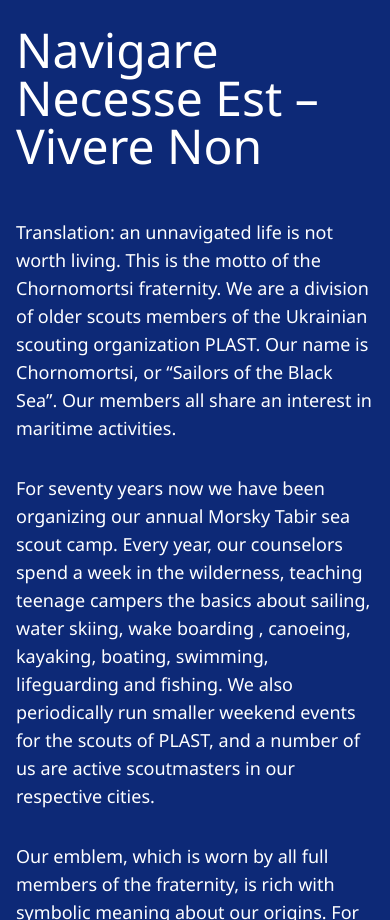
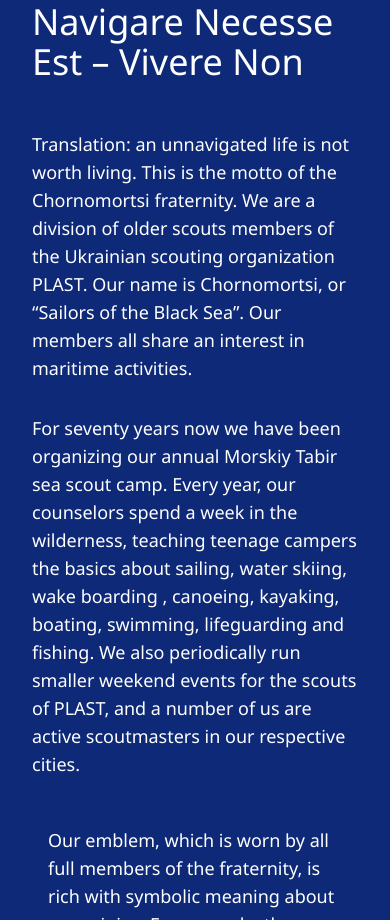
Before and after one commit to MaximMurphy/chm-website, a Next.js app: page / in a window 390 px wide. Shown: the part 1080-2000 px from the top of the page. Built offline with nearby package versions, Linux system fonts and the light colour scheme.

Commit message:
rework front page layout

```diff
--- a/src/app/(general)/page.jsx
+++ b/src/app/(general)/page.jsx
@@ -2,6 +2,7 @@
 import Image from "next/image";
 import Navigare from "@/components/Navigare";
 import Carousel from "@/components/Carousel";
+import HomeInfo from "@/components/HomeInfo";
 
 export default function Home() {
   return (
@@ -25,11 +26,16 @@
           className="h-[36rem] md:h-[40rem] lg:h-[45rem] object-cover relative brightness-90"
         />
       </div>
-      <h1 className="text-5xl">
-        <Translation translationKey="home_greeting" />
-      </h1>
-      <Carousel />
-      <Navigare />
+      <div className="flex flex-col lg:flex-row w-full items-center lg:items-start justify-between gap-8 px-8">
+        <Carousel />
+        <div className="flex flex-col w-fit gap-8">
+          <h1 className="text-5xl">
+            <Translation translationKey="home_greeting" />
+          </h1>
+          <Navigare />
+        </div>
+      </div>
+      <HomeInfo />
       <p>Instagram Feed</p>
       <p>Leadership Carousel</p>
       <p>Water Animation?</p>
--- a/src/app/globals.css
+++ b/src/app/globals.css
@@ -1,6 +1,12 @@
 @tailwind base;
 @tailwind components;
 @tailwind utilities;
+
+@layer base {
+  html {
+    @apply scroll-smooth;
+  }
+}
 
 :root {
   background-color: rgb(13, 41, 119);
--- a/src/components/Carousel.jsx
+++ b/src/components/Carousel.jsx
@@ -6,7 +6,7 @@
       <div className="carousel-item w-full">
         <Image
           src="/2023_rada.jpeg"
-          className="rounded-box object-cover w-auto h-64 lg:h-96"
+          className="rounded-box object-cover w-full h-auto"
           alt="Velyka Rada 2023"
           width={2962}
           height={1496}
@@ -15,7 +15,7 @@
       <div className="carousel-item w-full">
         <Image
           src="/2023_MVT.jpg"
-          className="rounded-box object-cover w-auto h-64 lg:h-96"
+          className="rounded-box object-cover w-full h-auto"
           alt="MVT 2023"
           width={6000}
           height={4000}
@@ -24,7 +24,7 @@
       <div className="carousel-item w-full">
         <Image
           src="/2023_rada_chm.jpg"
-          className="rounded-box object-cover w-auto h-64 lg:h-96"
+          className="rounded-box object-cover w-full h-auto"
           alt="ChM Rada 2023"
           width={4032}
           height={3024}
--- /dev/null
+++ b/src/components/HomeInfo.jsx
@@ -0,0 +1,24 @@
+export default function HomeInfo() {
+  return (
+    <div className="w-full flex flex-col gap-8 px-12 text-lg">
+      <p>
+        Our emblem, which is worn by all full members of the fraternity, is rich
+        with symbolic meaning about our origins. For example, the fraternity
+        colors of black, white, and blue represent the waters of the Black Sea,
+        our ship’s sails, and the sky above (respectively).
+      </p>
+      <p>
+        The constellation Orion helps us navigate the seas, and the gold
+        admiral’s anchor is a symbol of everlasting hope. In our ranks we have
+        presidents of companies, engineers, artists, lawyers, doctors,
+        university students, a nuclear physicist and even a rocket scientist.
+      </p>
+      <p>
+        Our 50+ members span across the United States and Canada with pockets of
+        activity in northern New Jersey, New York City, Philadelphia, Washington
+        DC, Cleveland, Chicago, and the Pacific Northwest. We invite you to
+        explore this web site to learn more about the Chornomortsi.
+      </p>
+    </div>
+  );
+}
--- a/src/components/Navigare.jsx
+++ b/src/components/Navigare.jsx
@@ -1,8 +1,8 @@
 export default function Navigare() {
   return (
-    <section className="flex flex-col items-center gap-12 px-4 lg:px-48">
-      <h1 className="text-5xl">Navigare Necesse Est – Vivere Non</h1>
-      <div className="flex flex-col items-center gap-8 text-lg">
+    <section className="flex flex-col gap-12">
+      <h1 className="text-4xl">Navigare Necesse Est – Vivere Non</h1>
+      <div className="flex flex-col gap-8 text-lg">
         <p>
           Translation: an unnavigated life is not worth living. This is the
           motto of the Chornomortsi fraternity. We are a division of older
@@ -11,7 +11,7 @@
           an interest in maritime activities.
         </p>
         <p>
-          For seventy years now we have been organizing our annual Morsky Tabir
+          For seventy years now we have been organizing our annual Morskiy Tabir
           sea scout camp. Every year, our counselors spend a week in the
           wilderness, teaching teenage campers the basics about sailing, water
           skiing, wake boarding , canoeing, kayaking, boating, swimming,
@@ -19,25 +19,6 @@
           events for the scouts of PLAST, and a number of us are active
           scoutmasters in our respective cities.
         </p>
-        <p>
-          Our emblem, which is worn by all full members of the fraternity, is
-          rich with symbolic meaning about our origins. For example, the
-          fraternity colors of black, white, and blue represent the waters of
-          the Black Sea, our ship’s sails, and the sky above (respectively).
-        </p>
-        <p>
-          The constellation Orion helps us navigate the seas, and the gold
-          admiral’s anchor is a symbol of everlasting hope. In our ranks we have
-          presidents of companies, engineers, artists, lawyers, doctors,
-          university students, a nuclear physicist and even a rocket scientist.
-        </p>
-        <p>
-          Our 50+ members span across the United States and Canada with pockets
-          of activity in northern New Jersey, New York City, Philadelphia,
-          Washington DC, Cleveland, Chicago, and the Pacific Northwest. We
-          invite you to explore this web site to learn more about the
-          Chornomortsi.
-        </p>
       </div>
     </section>
   );
```
